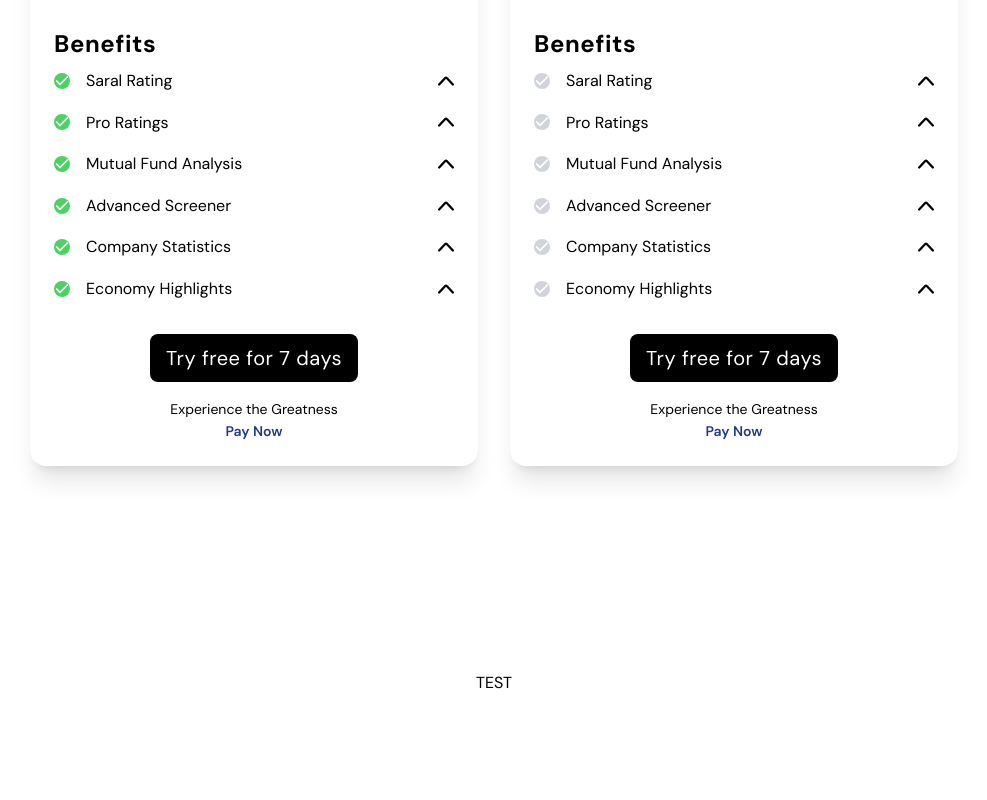
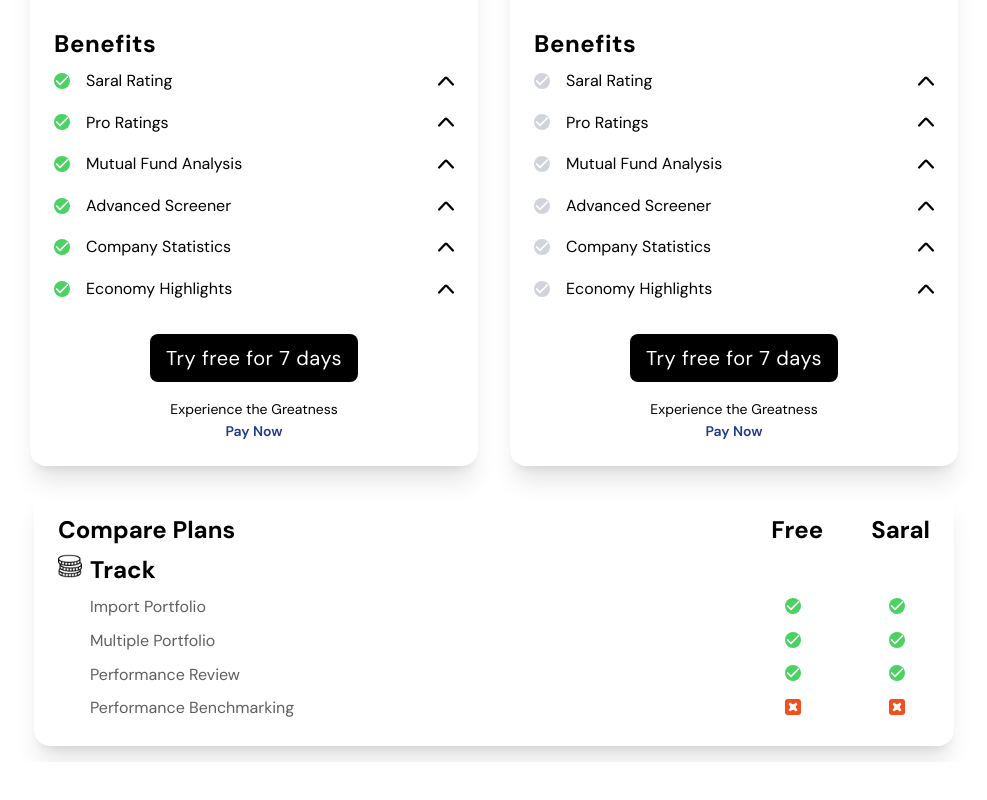
Before and after one commit to nishanbudhathoki2266/sarallagani, a React (Vite) app in the folder plan-cards/: page / in a window 1280 px wide. Shown: the part 260-1060 px from the top of the page, without its empty margins (146-1133 px from the left). After the commit the page ends 1022 px from the top, so only its background shows below. Built offline with nearby package versions, Linux system fonts and the light colour scheme.

Commit message:
Completed the track compare plans part

```diff
--- a/plan-cards/src/pages/DetailCheckout.jsx
+++ b/plan-cards/src/pages/DetailCheckout.jsx
@@ -20,18 +20,182 @@
 
 function DetailCheckout() {
   return (
-    <div className="flex sm:container mx-auto justify-center items-center flex-col gap-10 py-4">
+    <div className="flex sm:container mx-auto justify-center items-center flex-col px-4 gap-10 py-4">
+      {/* Heading */}
       <h1 className="text-3xl text-[##000000] text-center font-bold">
         Curate Plan as
         <br />
         Per Your Need
       </h1>
-      <div className="flex flex-wrap w-full justify-center items-start -m-4 gap-8">
+      {/* Cards */}
+      <div className="flex flex-wrap w-full justify-center items-center -m-4 gap-8">
         {contents.map((content) => (
           <Card key={content.id} content={content} />
         ))}
       </div>
-      <div className="h-96 w-96 flex items-center justify-center">TEST</div>
+      {/* Compare plans */}
+      <div className="container h-auto max-w-[920px] auto px-2 py-4 sm:p-6 rounded-2xl border-1 shadow-xl flex flex-col items-center justify-center">
+        <div className="flex items-start justify-between w-full">
+          <div>
+            <h2 className="sm:text-2xl font-bold mb-2 text-xl">
+              Compare Plans
+            </h2>
+            <div>
+              {/* ICONS AND TITLE */}
+              <div className="flex items-start gap-2">
+                <img
+                  src="/card-images/coin.png"
+                  alt="Coin icon"
+                  className="h-6 w-6 object-cover"
+                />
+                <div className="flex flex-col gap-2">
+                  <h3 className="text-2xl font-[700]">Track</h3>
+                  <p className="text-md text-[#5F5F5F]">Import Portfolio</p>
+                  <p className="text-md text-[#5F5F5F]">Multiple Portfolio</p>
+                  <p className="text-md text-[#5F5F5F]">Performance Review</p>
+                  <p className="text-md text-[#5F5F5F]">
+                    Performance Benchmarking
+                  </p>
+                </div>
+              </div>
+            </div>
+          </div>
+          <div className="flex justify-center text-center gap-[1px] sm:gap-12 items-center">
+            <div className="flex flex-col gap-2">
+              <h2 className="sm:text-2xl font-bold mb-2 text-xl">Free</h2>
+              <p>&nbsp;</p>
+              <p>
+                <span className="w-4 h-4 mr-2 inline-flex items-center justify-center text-white rounded-full bg-[#4CD263]">
+                  <svg
+                    fill="none"
+                    stroke="currentColor"
+                    strokeLinecap="round"
+                    strokeLinejoin="round"
+                    strokeWidth="2.5"
+                    className="w-4 h-4"
+                    viewBox="0 0 24 24"
+                  >
+                    <path d="M20 6L9 17l-5-5"></path>
+                  </svg>
+                </span>
+              </p>
+              <p>
+                <span className="w-4 h-4 mr-2 inline-flex items-center justify-center text-white rounded-full bg-[#4CD263]">
+                  <svg
+                    fill="none"
+                    stroke="currentColor"
+                    strokeLinecap="round"
+                    strokeLinejoin="round"
+                    strokeWidth="2.5"
+                    className="w-4 h-4"
+                    viewBox="0 0 24 24"
+                  >
+                    <path d="M20 6L9 17l-5-5"></path>
+                  </svg>
+                </span>
+              </p>
+              <p>
+                <span className="w-4 h-4 mr-2 inline-flex items-center justify-center text-white rounded-full bg-[#4CD263]">
+                  <svg
+                    fill="none"
+                    stroke="currentColor"
+                    strokeLinecap="round"
+                    strokeLinejoin="round"
+                    strokeWidth="2.5"
+                    className="w-4 h-4"
+                    viewBox="0 0 24 24"
+                  >
+                    <path d="M20 6L9 17l-5-5"></path>
+                  </svg>
+                </span>
+              </p>
+              <p>
+                <span className="w-4 h-4 mr-2 inline-flex items-center justify-center text-white rounded-full">
+                  <svg
+                    width="31"
+                    height="31"
+                    viewBox="0 0 31 31"
+                    fill="none"
+                    className="w-4 h-4"
+                    xmlns="http://www.w3.org/2000/svg"
+                  >
+                    <path
+                      d="M25.8333 0H5.16667C2.3126 0 0 2.31312 0 5.16667V25.8333C0 28.6869 2.31312 31 5.16667 31H25.8333C28.6869 31 31 28.6869 31 25.8333V5.16667C31 2.31312 28.6869 0 25.8333 0ZM22.9392 19.2197C23.9664 20.2469 23.9665 21.9122 22.9395 22.9395C21.9123 23.967 20.2466 23.9671 19.2192 22.9397L18.2888 22.0094C16.7481 20.4686 14.25 20.4688 12.7095 22.0097L11.7801 22.9394C10.7528 23.9669 9.08705 23.9671 8.05966 22.9397C7.03232 21.9123 7.03236 20.2467 8.05974 19.2194L8.98955 18.2897C10.5304 16.749 10.5305 14.2509 8.98981 12.7101L8.05957 11.7797C7.0323 10.7524 7.03245 9.08674 8.05991 8.05957C9.08724 7.03253 10.7526 7.03268 11.7797 8.05991L12.7094 8.98968C14.2501 10.5305 16.748 10.5306 18.2889 8.99006L19.2196 8.05957C20.2468 7.03253 21.9121 7.03261 22.9392 8.05974C23.9664 9.08688 23.9664 10.7522 22.9394 11.7794L22.009 12.7099C20.4684 14.2509 20.4685 16.749 22.0093 18.2898L22.9392 19.2197Z"
+                      fill="#F24E1E"
+                    />
+                  </svg>
+                </span>
+              </p>
+            </div>
+            <div className="flex flex-col gap-2">
+              <h2 className="sm:text-2xl font-bold mb-2 text-xl">Saral</h2>
+              <p>&nbsp;</p>
+              <p>
+                <span className="w-4 h-4 mr-2 inline-flex items-center justify-center text-white rounded-full bg-[#4CD263]">
+                  <svg
+                    fill="none"
+                    stroke="currentColor"
+                    strokeLinecap="round"
+                    strokeLinejoin="round"
+                    strokeWidth="2.5"
+                    className="w-4 h-4"
+                    viewBox="0 0 24 24"
+                  >
+                    <path d="M20 6L9 17l-5-5"></path>
+                  </svg>
+                </span>
+              </p>
+              <p>
+                <span className="w-4 h-4 mr-2 inline-flex items-center justify-center text-white rounded-full bg-[#4CD263]">
+                  <svg
+                    fill="none"
+                    stroke="currentColor"
+                    strokeLinecap="round"
+                    strokeLinejoin="round"
+                    strokeWidth="2.5"
+                    className="w-4 h-4"
+                    viewBox="0 0 24 24"
+                  >
+                    <path d="M20 6L9 17l-5-5"></path>
+                  </svg>
+                </span>
+              </p>
+              <p>
+                <span className="w-4 h-4 mr-2 inline-flex items-center justify-center text-white rounded-full bg-[#4CD263]">
+                  <svg
+                    fill="none"
+                    stroke="currentColor"
+                    strokeLinecap="round"
+                    strokeLinejoin="round"
+                    strokeWidth="2.5"
+                    className="w-4 h-4"
+                    viewBox="0 0 24 24"
+                  >
+                    <path d="M20 6L9 17l-5-5"></path>
+                  </svg>
+                </span>
+              </p>
+              <p>
+                <span className="w-4 h-4 mr-2 inline-flex items-center justify-center text-white rounded-full">
+                  <svg
+                    width="31"
+                    height="31"
+                    viewBox="0 0 31 31"
+                    fill="none"
+                    className="w-4 h-4"
+                    xmlns="http://www.w3.org/2000/svg"
+                  >
+                    <path
+                      d="M25.8333 0H5.16667C2.3126 0 0 2.31312 0 5.16667V25.8333C0 28.6869 2.31312 31 5.16667 31H25.8333C28.6869 31 31 28.6869 31 25.8333V5.16667C31 2.31312 28.6869 0 25.8333 0ZM22.9392 19.2197C23.9664 20.2469 23.9665 21.9122 22.9395 22.9395C21.9123 23.967 20.2466 23.9671 19.2192 22.9397L18.2888 22.0094C16.7481 20.4686 14.25 20.4688 12.7095 22.0097L11.7801 22.9394C10.7528 23.9669 9.08705 23.9671 8.05966 22.9397C7.03232 21.9123 7.03236 20.2467 8.05974 19.2194L8.98955 18.2897C10.5304 16.749 10.5305 14.2509 8.98981 12.7101L8.05957 11.7797C7.0323 10.7524 7.03245 9.08674 8.05991 8.05957C9.08724 7.03253 10.7526 7.03268 11.7797 8.05991L12.7094 8.98968C14.2501 10.5305 16.748 10.5306 18.2889 8.99006L19.2196 8.05957C20.2468 7.03253 21.9121 7.03261 22.9392 8.05974C23.9664 9.08688 23.9664 10.7522 22.9394 11.7794L22.009 12.7099C20.4684 14.2509 20.4685 16.749 22.0093 18.2898L22.9392 19.2197Z"
+                      fill="#F24E1E"
+                    />
+                  </svg>
+                </span>
+              </p>
+            </div>
+          </div>
+        </div>
+      </div>
     </div>
   );
 }
```
Also changed, not shown: plan-cards/public/card-images/coin.png (added), plan-cards/public/card-images/diagram.png (added).
